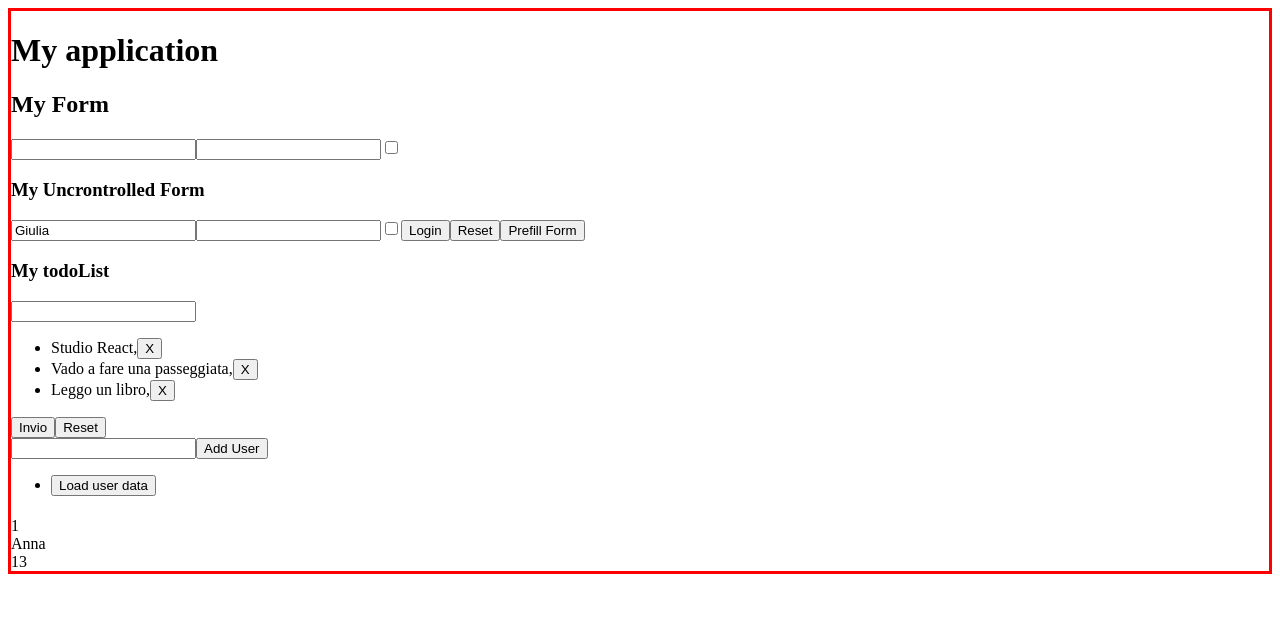
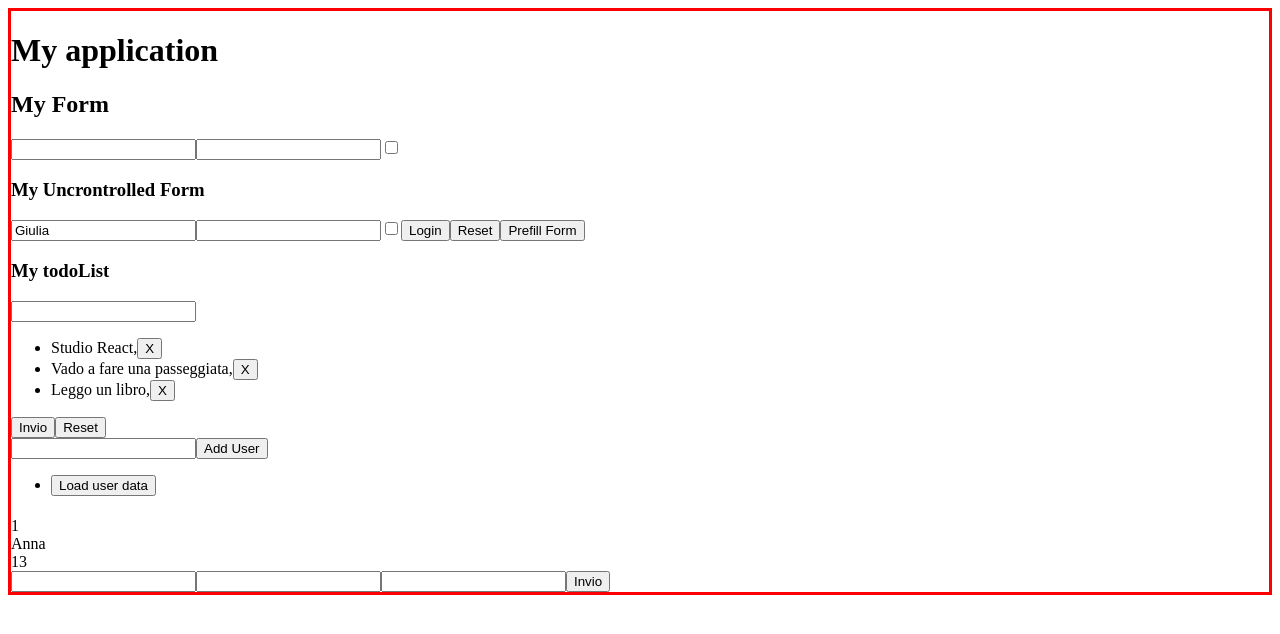
Before and after one commit to ameted83/React-exercises, a React (Create React App) app: page / in a window 1280 px wide. Shown: the top 634 px of the page. Built offline with nearby package versions, Linux system fonts and the light colour scheme.

Commit message:
useRef-02

```diff
--- a/src/App.js
+++ b/src/App.js
@@ -13,6 +13,7 @@ import { Container } from "./Container";
 // import Sum from "./Sum";
 import GithubUserList from "./GithubUserList";
 import FilteredList from "./FilteredList";
+import CarDetails from "./CarDetails";
 
 export function App() {
   // state = {
@@ -75,6 +76,13 @@ export function App() {
         <button onClick={handleToggleCounter}>Toggle Counter</button> */}
         <GithubUserList />
         <FilteredList />
+        <CarDetails
+          initialData={{
+            model: "",
+            year: "",
+            color: "",
+          }}
+        />
       </Container>
       {/* </DisplayLanguage.Provider> */}
     </>
--- /dev/null
+++ b/src/CarDetails.js
@@ -0,0 +1,22 @@
+import React, { useEffect, useRef } from "react";
+
+const CarDetails = ({ initialData }) => {
+  const formRef = useRef(null);
+
+  useEffect(() => {
+    formRef.current.reset();
+  }, [initialData]);
+
+  return (
+    <div>
+      <form ref={formRef}>
+        <input name="model" defaultValue={initialData.model}></input>
+        <input name="year" defaultValue={initialData.year}></input>
+        <input name="color" defaultValue={initialData.color}></input>
+        <button type="submit">Invio</button>
+      </form>
+    </div>
+  );
+};
+
+export default CarDetails;
```
